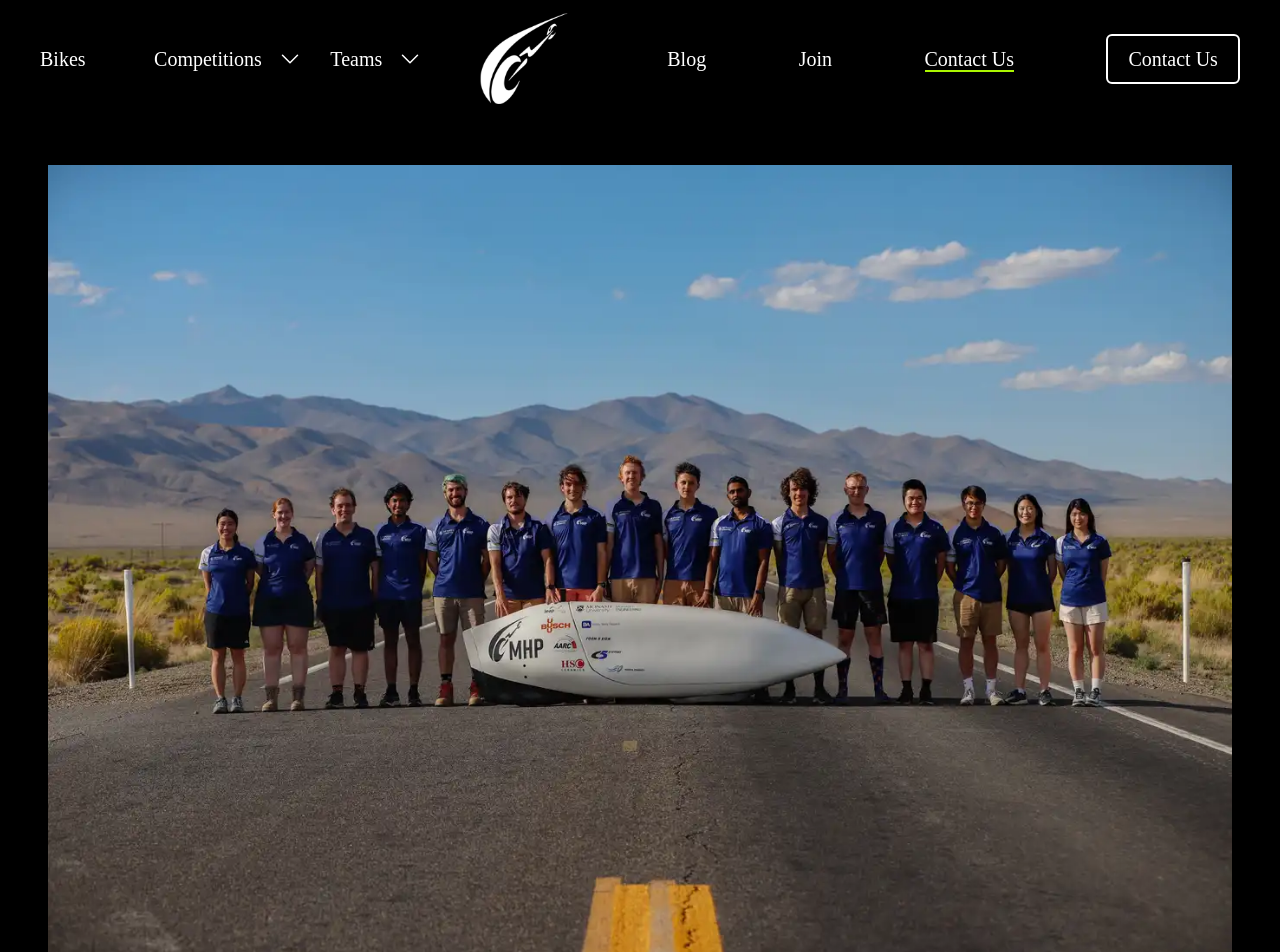
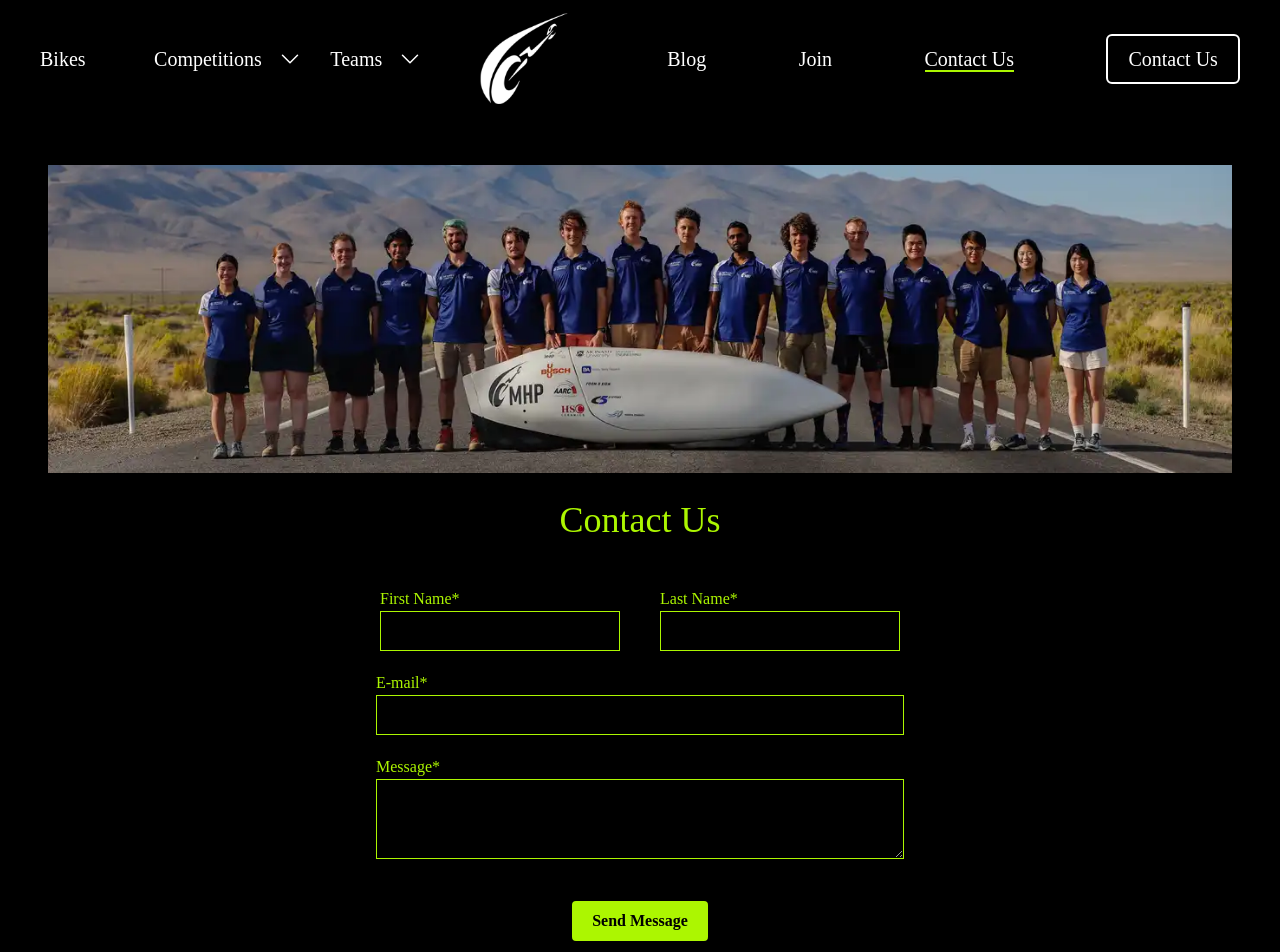
Before and after one commit to monash-human-power/MHP_Website_V2, a Next.js app: page /contact in a window 1280 px wide. Shown: the top 952 px of the page. Built offline with nearby package versions, Linux system fonts and the light colour scheme; a web font is replaced by a local one.

Commit message:
UI for contact form

```diff
--- a/app/contact/page.tsx
+++ b/app/contact/page.tsx
@@ -7,10 +7,40 @@ export default function contactUs() {
     <>
       <PageSection colourWay="dark">
         <div>
-          <Image src="/contactImage.png" layout='responsive' width={2000} height={100} alt="" />
+          <Image src="/contactImage.png" layout='responsive'height={50} width={2000} objectFit='cover' alt="" />
         </div>
+        <div className='font-Aldrich bg-black'>
         <div className='flex flex-wrap justify-center items-center mt-5' style={{ color: '#acf601' }}>
-          <h1 >Contact Us</h1>
+          <h1>Contact Us</h1>
+        </div>
+        <form className='px-20' style={{ color: '#acf601' }}>
+        <div className='flex flex-wrap justify-center items-center mt-5'>
+          <div className='flex flex-col justify-left mt-5 md:mr-10'>
+            <label>First Name*</label>
+            <input className='border h-10 w-40 md:w-60' style={{backgroundColor: 'black'}} type='text' required></input>
+          </div>
+          <div className='flex flex-col justify-left mt-5'>
+            <label>Last Name*</label>
+            <input className='border h-10 w-40 md:w-60' style={{backgroundColor: 'black'}} type='text' required></input>
+          </div>
+        </div>
+
+        <div className='flex flex-col justify-center items-center'>
+          <div className='flex flex-col justify-left mt-5'>
+            <label>E-mail*</label>
+            <input className='border h-10 w-60 md:w-120' style={{backgroundColor: 'black'}} type='email' required></input>
+          </div>
+          <div className='flex flex-col justify-left mt-5'>
+            <label>Message*</label>
+            <textarea className='border min-h-20 w-60 md:w-120' style={{backgroundColor: 'black'}} required></textarea>
+          </div>
+        </div>
+          <div className='flex flex-wrap justify-center items-center mt-10'>
+            <button type='submit' className="px-5 py-2 rounded-md border-2 bg-greenbutton text-black border-black font-bold">
+              Send Message
+            </button>
+          </div>
+        </form>
         </div>
       </PageSection>
     </>
--- a/tailwind.config.js
+++ b/tailwind.config.js
@@ -38,6 +38,10 @@ module.exports = {
         "6xl": "4rem", // 6X large
         "7xl": "5rem", // 7X large
       },
+      width: {
+        '100': '25rem',
+        '120': '33rem'
+      }
     },
   },
   plugins: [],
```
Also changed, not shown: public/contactImage.png.
